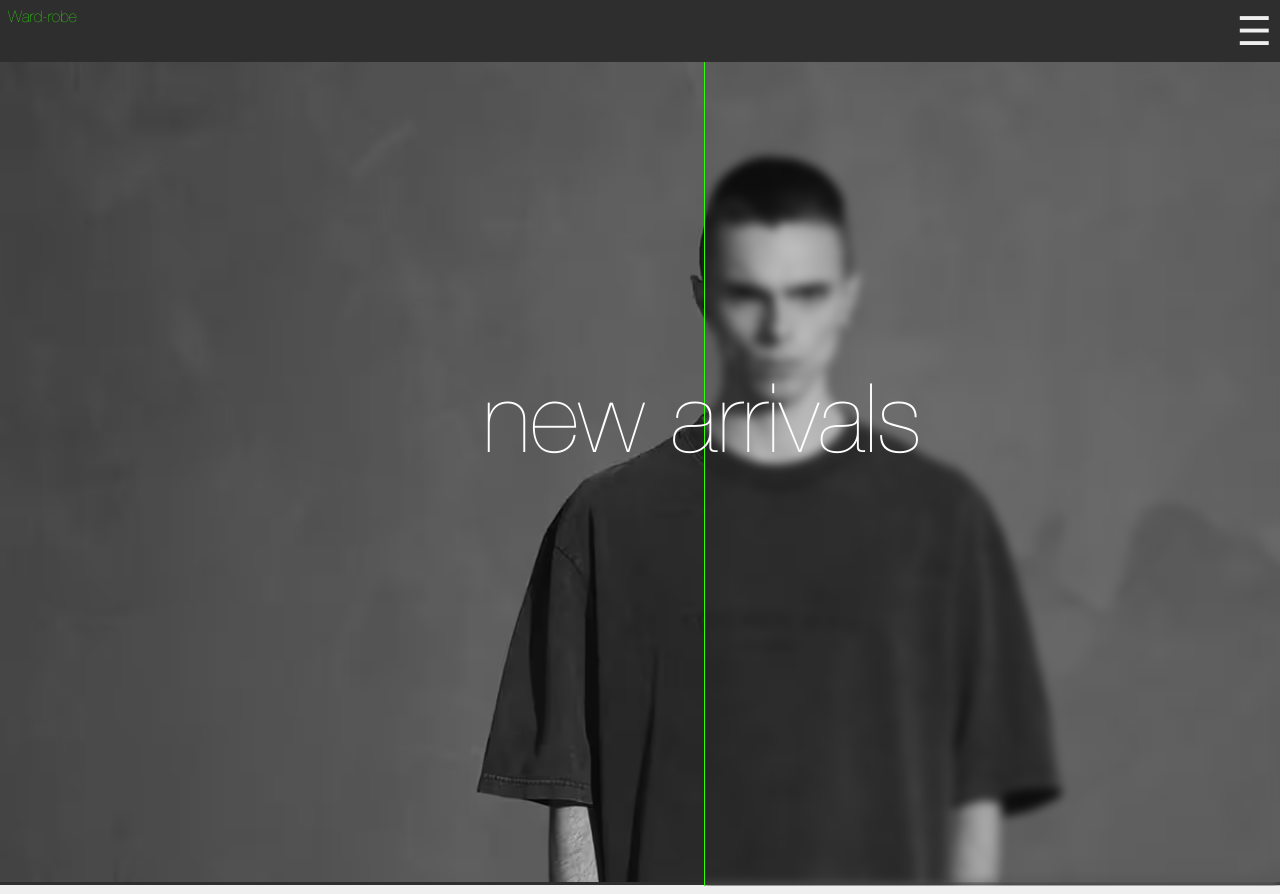
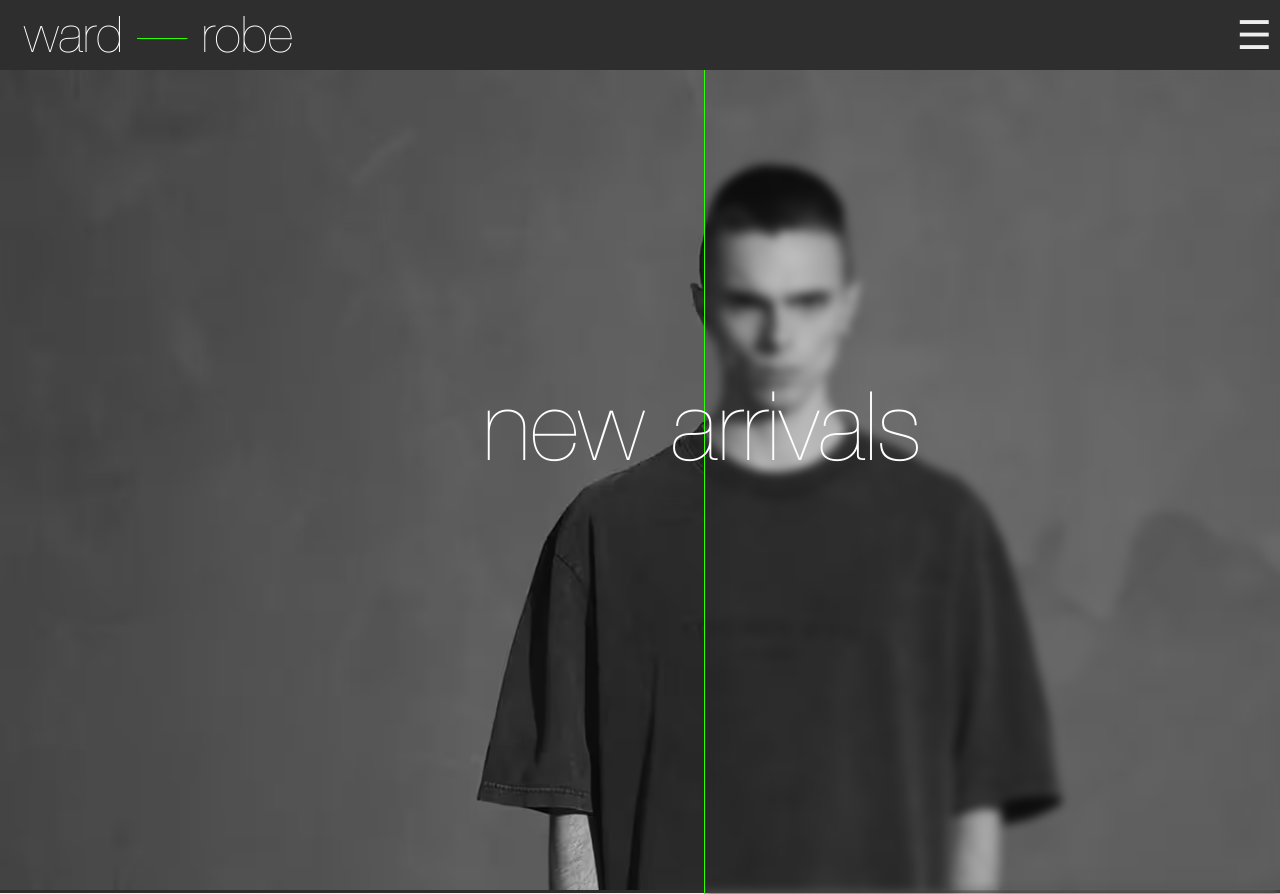
Before and after one commit to GilesS420/Exam_project_UX, a plain HTML site: page index.html in a window 1280 px wide. Shown: the top 894 px of the page. Drawn offline with Linux system fonts and the light colour scheme.

Commit message:
logo styling
and nav

```diff
--- a/index.html
+++ b/index.html
@@ -18,7 +18,7 @@
         <div class="navbar-container">
             <div class="navbar-icons">
                 <div class="navbar-logo">
-                    <a href="index.html">Ward-robe</a>
+                    <a href="index.html">ward <span>—</span> robe</a>
                 </div>
                 <a href="javascript:void(0);" class="icon" onclick="hamburgerMenu()">
                     ☰
@@ -28,10 +28,8 @@
                 <ul id="hamburger-links" class="hamburger-menu">
                     <li class="nav-item hidden"><a href="signup.html" class="nav-link">Sign up</a></li>
                     <li class="nav-item hidden"><a href="login.html" class="nav-link">Login</a></li>
-                    <li class="nav-item"><a href="profile.html" class="nav-link">Profile</a></li>
                     <li class="nav-item"><a href="index.html" class="nav-link">Home</a></li>
                     <li class="nav-item"><a href="products.html" class="nav-link">Shop</a></li>
-                    <li class="nav-item"><a href="#" class="nav-link">About</a></li>
                     <li class="nav-item"><a href="cart.html" class="nav-link">Cart</a></li>
                 </ul>
             </nav>
--- a/static/css/components/navigation.css
+++ b/static/css/components/navigation.css
@@ -1,6 +1,7 @@
 .navbar-icons {
     display: flex;
     justify-content: space-between;
+    align-items: center;
 }
 
 .navbar {
@@ -15,6 +16,12 @@
 }
 
 .navbar-logo a {
+    color: var(--c-lb-white);
+    font-size: var(--logo-size);
+    margin-left: var(--s-sm);
+}
+
+.navbar-logo span {
     color: var(--c-tt-green);
 }
 
@@ -33,6 +40,7 @@ ul > li {
     text-align: right;
     gap: var(--s-xs);
     margin-top: var(--s-sm);
+    font-size: var(--body-pref);
 }
 #hamburger-links.show {
     display: flex;
--- a/static/css/variables.css
+++ b/static/css/variables.css
@@ -17,6 +17,7 @@
 
     --product-title-size: calc(5.205px + 1.3vw);
     --cart-button-size: calc(0.59px + 2.5vw);
+    --logo-size:calc(1.82px + 3.8vw);
 
     /* Line height */
     --lh-tight: 1.1;
```
Also changed, not shown: cart.html (+1 -3 lines), checkout.html (+1 -3 lines), product-detail.html (+1 -3 lines), products.html (+1 -3 lines).
